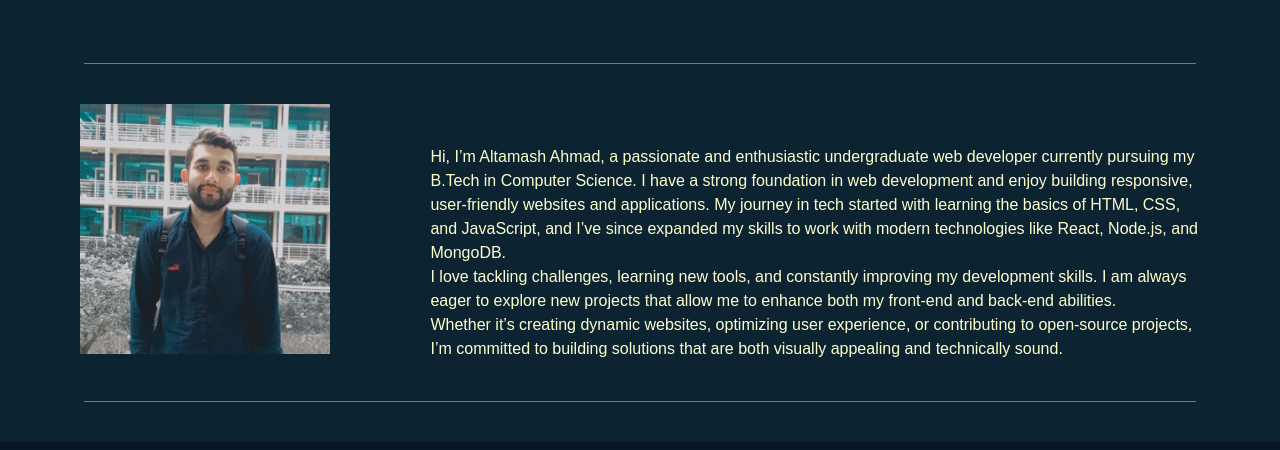
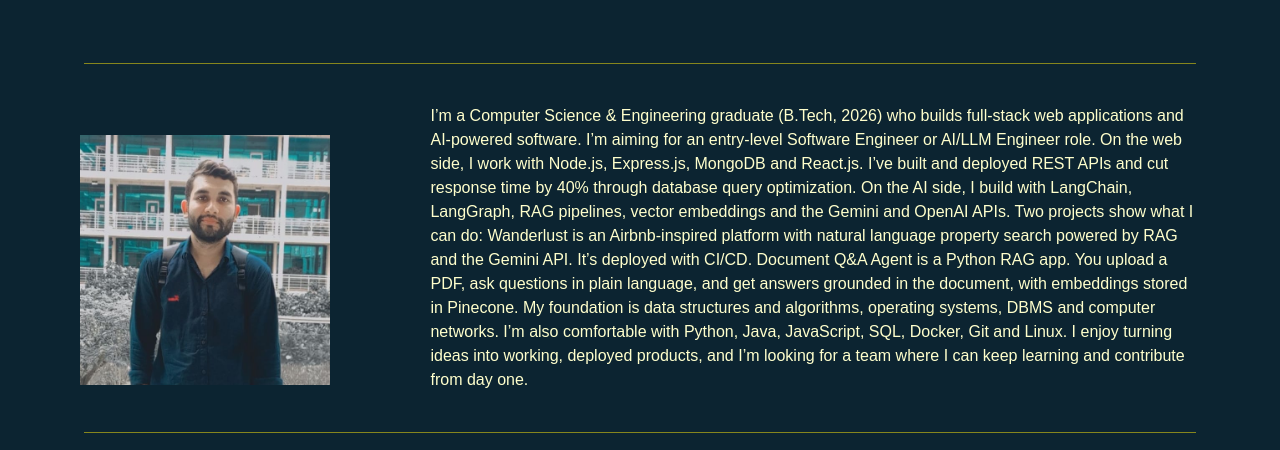
Before and after one commit to FullStack-webDevloper/portfolio, a plain HTML site: page about.html in a window 1280 px wide. Shown: the part 57-507 px from the top of the page. Drawn offline with nearby package versions, Linux system fonts and the light colour scheme.

Commit message:
Revise about section with updated skills and projects
Updated personal introduction and project descriptions to reflect current skills and experiences in web development and AI.

```diff
--- a/about.html
+++ b/about.html
@@ -18,11 +18,16 @@
         </div>
 
         <div class="about-content">
-            Hi, I’m Altamash Ahmad, a passionate and enthusiastic undergraduate web developer currently pursuing my B.Tech in Computer Science. I have a strong foundation in web development and enjoy building responsive, user-friendly websites and applications. My journey in tech started with learning the basics of HTML, CSS, and JavaScript, and I’ve since expanded my skills to work with modern technologies like React, Node.js, and MongoDB.
-            <br>
-            I love tackling challenges, learning new tools, and constantly improving my development skills. I am always eager to explore new projects that allow me to enhance both my front-end and back-end abilities.
-            <br>
-            Whether it’s creating dynamic websites, optimizing user experience, or contributing to open-source projects, I’m committed to building solutions that are both visually appealing and technically sound.
+            I’m a Computer Science & Engineering graduate (B.Tech, 2026) who builds full-stack web applications and AI-powered software. I’m aiming for an entry-level Software Engineer or AI/LLM Engineer role.
+
+On the web side, I work with Node.js, Express.js, MongoDB and React.js. I’ve built and deployed REST APIs and cut response time by 40% through database query optimization. On the AI side, I build with LangChain, LangGraph, RAG pipelines, vector embeddings and the Gemini and OpenAI APIs.
+
+Two projects show what I can do:
+
+Wanderlust is an Airbnb-inspired platform with natural language property search powered by RAG and the Gemini API. It’s deployed with CI/CD.
+Document Q&A Agent is a Python RAG app. You upload a PDF, ask questions in plain language, and get answers grounded in the document, with embeddings stored in Pinecone.
+
+My foundation is data structures and algorithms, operating systems, DBMS and computer networks. I’m also comfortable with Python, Java, JavaScript, SQL, Docker, Git and Linux. I enjoy turning ideas into working, deployed products, and I’m looking for a team where I can keep learning and contribute from day one.
         </div>
     </div>
         <hr>
```
